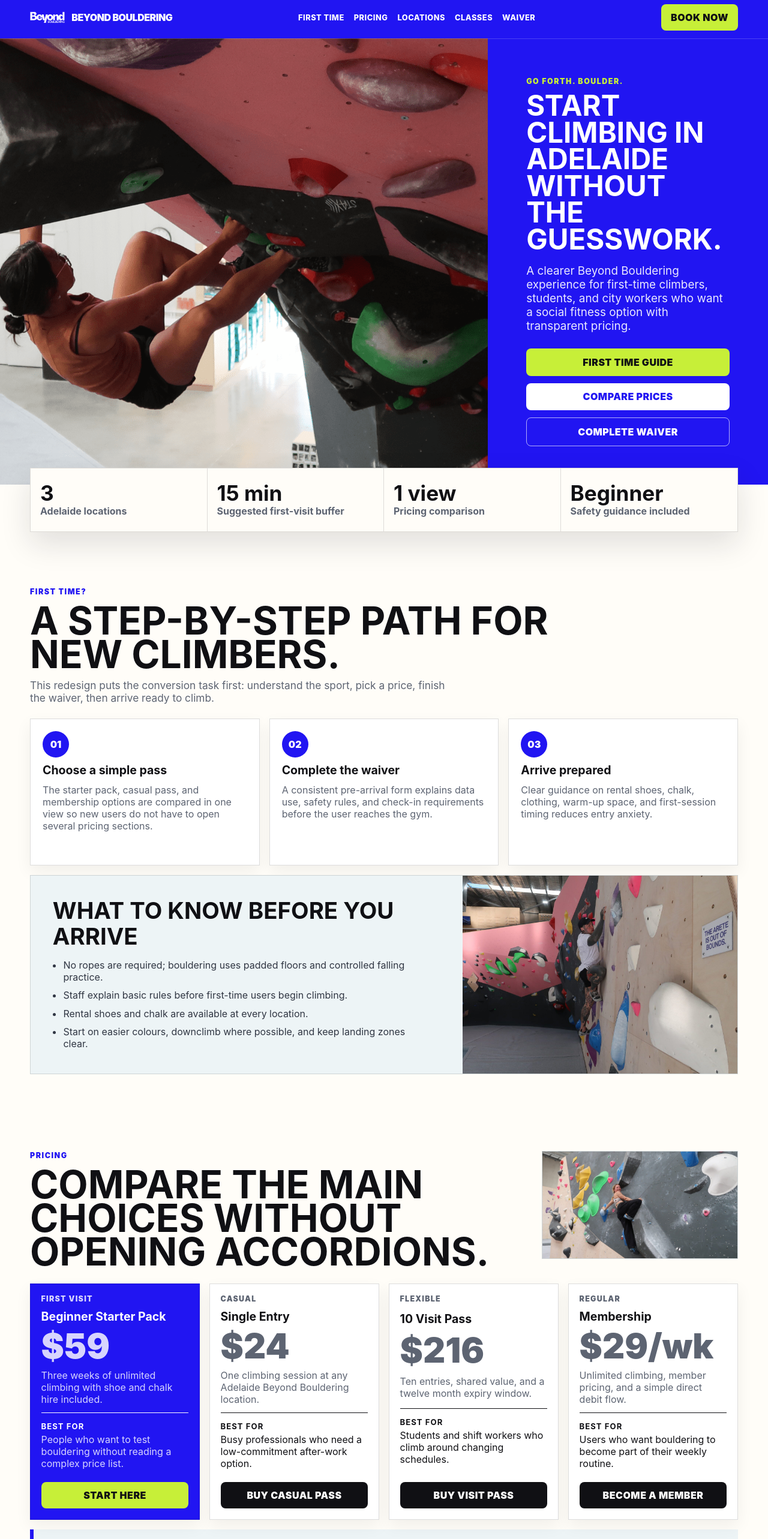
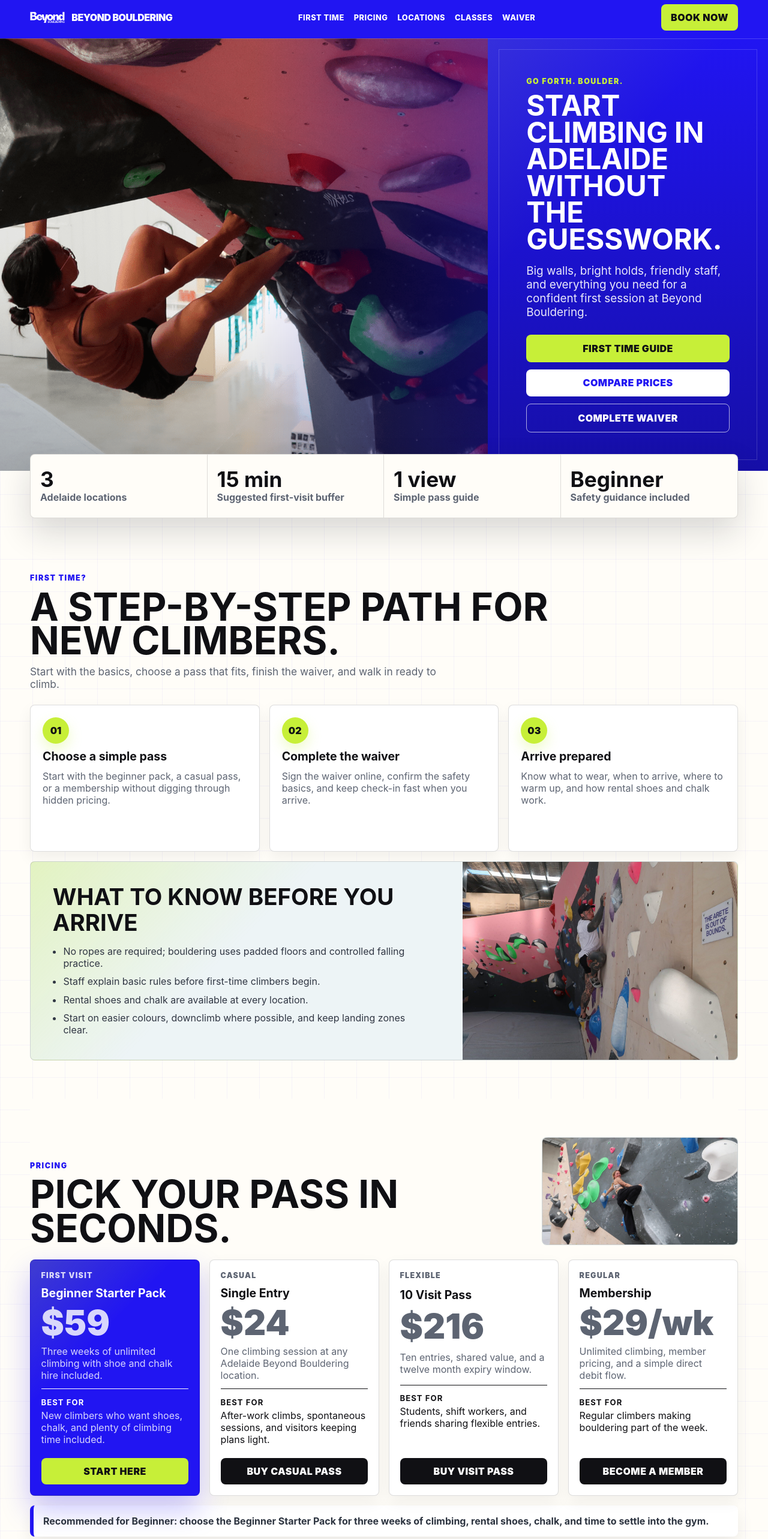
Before and after one commit to Ar1haraNaN7mI/buyerassignment, a React (Vite) app in the folder web/: page / in a window 1280 px wide. Shown: the part 40-2606 px from the top of the page at 60% size. Built offline with nearby package versions, Linux system fonts and the light colour scheme.

Commit message:
Polish website copy and visuals

```diff
--- a/web/src/App.tsx
+++ b/web/src/App.tsx
@@ -45,7 +45,7 @@
     name: "Beginner Starter Pack",
     price: "$59",
     detail: "Three weeks of unlimited climbing with shoe and chalk hire included.",
-    bestFor: "People who want to test bouldering without reading a complex price list.",
+    bestFor: "New climbers who want shoes, chalk, and plenty of climbing time included.",
     action: "Start here",
     featured: true,
   },
@@ -54,7 +54,7 @@
     name: "Single Entry",
     price: "$24",
     detail: "One climbing session at any Adelaide Beyond Bouldering location.",
-    bestFor: "Busy professionals who need a low-commitment after-work option.",
+    bestFor: "After-work climbs, spontaneous sessions, and visitors keeping plans light.",
     action: "Buy casual pass",
   },
   {
@@ -62,7 +62,7 @@
     name: "10 Visit Pass",
     price: "$216",
     detail: "Ten entries, shared value, and a twelve month expiry window.",
-    bestFor: "Students and shift workers who climb around changing schedules.",
+    bestFor: "Students, shift workers, and friends sharing flexible entries.",
     action: "Buy visit pass",
   },
   {
@@ -70,7 +70,7 @@
     name: "Membership",
     price: "$29/wk",
     detail: "Unlimited climbing, member pricing, and a simple direct debit flow.",
-    bestFor: "Users who want bouldering to become part of their weekly routine.",
+    bestFor: "Regular climbers making bouldering part of the week.",
     action: "Become a member",
   },
 ];
@@ -92,12 +92,12 @@
     fit: "Best for after-work sessions and first visits from the east side of the city.",
     travel: "Quick ride from Adelaide CBD, Norwood, and university precincts.",
     address: "15 minutes from Adelaide CBD by bike or car",
-    facilities: ["Beginner-friendly sets", "Rental shoes", "Coaching sessions", "Social evening flow"],
+    facilities: ["Beginner-friendly sets", "Rental shoes", "Coaching sessions", "Social evenings"],
   },
   keswick: {
     name: "Keswick",
     area: "Inner south-west",
-    fit: "Best for users near Goodwood, Mile End, Richmond, and Keswick offices.",
+    fit: "Best for climbers near Goodwood, Mile End, Richmond, and Keswick offices.",
     travel: "Easy stop before or after work for people commuting through the south-west.",
     address: "Close to Keswick Station and city fringe workplaces",
     facilities: ["Wide grade range", "Training zone", "Youth programs", "Accessible parking"],
@@ -108,7 +108,7 @@
     fit: "Best for higher-energy training, boards, events, and progression goals.",
     travel: "Strong option for Bowden, Hindmarsh, Thebarton, and western suburbs.",
     address: "Close to tram and inner-west arterial routes",
-    facilities: ["Board training", "Event nights", "Advanced problems", "Private coaching"],
+    facilities: ["Board training", "Event nights", "Advanced climbs", "Private coaching"],
   },
 };
 
@@ -116,23 +116,23 @@
   {
     step: "01",
     title: "Choose a simple pass",
-    copy: "The starter pack, casual pass, and membership options are compared in one view so new users do not have to open several pricing sections.",
+    copy: "Start with the beginner pack, a casual pass, or a membership without digging through hidden pricing.",
   },
   {
     step: "02",
     title: "Complete the waiver",
-    copy: "A consistent pre-arrival form explains data use, safety rules, and check-in requirements before the user reaches the gym.",
+    copy: "Sign the waiver online, confirm the safety basics, and keep check-in fast when you arrive.",
   },
   {
     step: "03",
     title: "Arrive prepared",
-    copy: "Clear guidance on rental shoes, chalk, clothing, warm-up space, and first-session timing reduces entry anxiety.",
+    copy: "Know what to wear, when to arrive, where to warm up, and how rental shoes and chalk work.",
   },
 ];
 
 const safetyItems = [
   "No ropes are required; bouldering uses padded floors and controlled falling practice.",
-  "Staff explain basic rules before first-time users begin climbing.",
+  "Staff explain basic rules before first-time climbers begin.",
   "Rental shoes and chalk are available at every location.",
   "Start on easier colours, downclimb where possible, and keep landing zones clear.",
 ];
@@ -144,7 +144,7 @@
     image: "board-wars.webp",
     width: 1080,
     height: 500,
-    copy: "Performance-focused sessions create a memorable peak moment for regular climbers.",
+    copy: "High-energy sessions for climbers who like friendly pressure and creative movement.",
   },
   {
     title: "8 Week Challenge",
@@ -152,11 +152,11 @@
     image: "eight-week-challenge.webp",
     width: 1800,
     height: 1200,
-    copy: "A structured pathway for confidence, strength, and community connection.",
+    copy: "Eight weeks of training, progress checks, and shared momentum across the gyms.",
   },
 ];
 
-const seoKeywords = [
+const startIdeas = [
   "bouldering for beginners in Adelaide",
   "indoor bouldering Adelaide CBD",
   "beginner climbing gym Kent Town",
@@ -238,7 +238,7 @@
         </a>
         <div className="top-line">
           <span>Adelaide indoor bouldering</span>
-          <span>Beginner guide, clear pricing, integrated waiver</span>
+          <span>Beginner guide, clear pricing, easy waiver</span>
         </div>
         <div className="nav-shell">
           <a className="brand" href="#home" aria-label="Beyond Bouldering home">
@@ -279,8 +279,8 @@
             <p className="eyebrow">Go forth. Boulder.</p>
             <h1 id="hero-title">Start climbing in Adelaide without the guesswork.</h1>
             <p>
-              A clearer Beyond Bouldering experience for first-time climbers, students, and
-              city workers who want a social fitness option with transparent pricing.
+              Big walls, bright holds, friendly staff, and everything you need for a confident
+              first session at Beyond Bouldering.
             </p>
             <div className="hero-actions" aria-label="Primary actions">
               <a className="button button-primary" href="#first-time">
@@ -307,7 +307,7 @@
           </div>
           <div>
             <strong>1 view</strong>
-            <span>Pricing comparison</span>
+            <span>Simple pass guide</span>
           </div>
           <div>
             <strong>Beginner</strong>
@@ -320,14 +320,14 @@
             <p className="eyebrow">First time?</p>
             <h2 id="first-time-title">A step-by-step path for new climbers.</h2>
             <p>
-              This redesign puts the conversion task first: understand the sport, pick a
-              price, finish the waiver, then arrive ready to climb.
+              Start with the basics, choose a pass that fits, finish the waiver, and walk in
+              ready to climb.
             </p>
           </div>
 
-          <div className="journey-grid">
+          <div className="step-grid">
             {firstTimeSteps.map((item) => (
-              <article className="journey-card" key={item.step}>
+              <article className="step-card" key={item.step}>
                 <span>{item.step}</span>
                 <h3>{item.title}</h3>
                 <p>{item.copy}</p>
@@ -357,7 +357,7 @@
           <div className="section-heading compact with-media">
             <div className="heading-copy">
               <p className="eyebrow">Pricing</p>
-              <h2 id="pricing-title">Compare the main choices without opening accordions.</h2>
+              <h2 id="pricing-title">Pick your pass in seconds.</h2>
             </div>
             <OptimizedImage
               className="heading-image"
@@ -383,25 +383,20 @@
             ))}
           </div>
           <p className="decision-note">
-            Recommended for Haoyuan Ma: start with the Beginner Starter Pack, because it removes
-            equipment uncertainty and gives enough time to decide whether membership is logical.
+            Recommended for Beginner: choose the Beginner Starter Pack for three weeks of climbing,
+            rental shoes, chalk, and time to settle into the gym.
           </p>
         </section>
 
-        <section className="split-section" aria-label="Brand value proposition">
+        <section className="split-section" aria-label="Beyond Bouldering first visit highlights">
           <div className="split-copy">
-            <p className="eyebrow">Online value proposition</p>
-            <h2>Clarity, efficiency, and transparency before the physical visit.</h2>
-            <p>
-              The original experience relies heavily on visual impact. This version keeps the
-              bold brand feeling but turns the homepage into a practical guide for a
-              task-oriented digital native.
-            </p>
+            <p className="eyebrow">First-visit flow</p>
+            <h2>Bold walls, clear choices, and a smoother first climb.</h2>
             <div className="value-list">
-              <span>Clear CTA hierarchy</span>
-              <span>Local SEO wording</span>
-              <span>Integrated waiver flow</span>
-              <span>Location comparison</span>
+              <span>Bold gym imagery</span>
+              <span>Fast booking actions</span>
+              <span>Easy waiver access</span>
+              <span>Clear location cards</span>
             </div>
           </div>
           <OptimizedImage
@@ -484,11 +479,7 @@
         <section className="section classes-section" id="classes" aria-labelledby="classes-title">
           <div className="section-heading">
             <p className="eyebrow">Classes and community</p>
-            <h2 id="classes-title">Build a better ending to the customer journey.</h2>
-            <p>
-              Programs and events give users a reason to return after the first visit,
-              supporting the Peak-End Rule with memorable coached and social moments.
-            </p>
+            <h2 id="classes-title">Climb more often with coaching and events.</h2>
           </div>
           <div className="program-grid">
             <article>
@@ -531,29 +522,27 @@
           </div>
         </section>
 
-        <section className="section seo-section" aria-labelledby="seo-title">
+        <section className="section start-section" aria-labelledby="start-title">
           <div className="section-heading compact with-media">
             <div className="heading-copy">
-              <p className="eyebrow">Search discovery</p>
-              <h2 id="seo-title">Local search terms are built into the page.</h2>
+              <p className="eyebrow">Find your start</p>
+              <h2 id="start-title">Popular ways to begin are easy to spot.</h2>
             </div>
             <OptimizedImage
               className="heading-image"
               name="coaching.webp"
-              alt="Indoor bouldering coaching session supporting Adelaide search discovery"
+              alt="Indoor bouldering coaching session"
               width={1920}
               height={1078}
             />
           </div>
           <div className="keyword-grid">
-            {seoKeywords.map((keyword) => (
+            {startIdeas.map((keyword) => (
               <span key={keyword}>{keyword}</span>
             ))}
           </div>
           <p>
-            The content uses location-based long-tail phrases naturally, improving relevance for
-            people searching for beginner bouldering, indoor climbing, and social fitness in
-            Adelaide.
+            Choose by suburb, class type, skill level, or the kind of session you want today.
           </p>
         </section>
 
@@ -562,18 +551,18 @@
             <p className="eyebrow">Waiver and check-in</p>
             <h2 id="waiver-title">Finish the admin before you reach the front desk.</h2>
             <p>
-              A single branded flow lowers trust concerns, avoids repeated data checks, and
-              makes the final step of the funnel feel consistent with the rest of the website.
+              Complete your details before you visit, confirm the safety basics, and spend more
+              of your first session on the wall.
             </p>
           </div>
-          <form className="waiver-form" aria-label="Concept waiver form">
+          <form className="waiver-form" aria-label="Waiver form">
             <label htmlFor="waiver-name">
               Name
               <input
                 id="waiver-name"
                 name="name"
                 type="text"
-                placeholder="Haoyuan Ma"
+                placeholder="Your name"
                 autoComplete="name"
               />
             </label>
@@ -597,14 +586,14 @@
       <footer className="site-footer">
         <div>
           <strong>Beyond Bouldering Adelaide</strong>
-          <p>Website reconstruction concept for improved first-time conversion.</p>
+          <p>Three Adelaide gyms, beginner-friendly sessions, classes, and social events.</p>
         </div>
         <nav aria-label="Footer navigation">
           <a href="#first-time">First Time</a>
           <a href="#pricing">Pricing</a>
           <a href="#locations">Locations</a>
           <a href="https://beyondbouldering.com.au/" target="_blank" rel="noopener noreferrer">
-            Original site
+            Beyond Bouldering
           </a>
         </nav>
       </footer>
--- a/web/src/index.css
+++ b/web/src/index.css
@@ -7,7 +7,7 @@
   --lime: #c7ef38;
   --rose: #f3b9ac;
   --line: rgba(16, 16, 20, 0.14);
-  --shadow: 0 20px 50px rgba(20, 24, 40, 0.13);
+  --shadow: 0 24px 54px rgba(20, 24, 40, 0.16);
   font-family:
     Inter, ui-sans-serif, system-ui, -apple-system, BlinkMacSystemFont, "Segoe UI", sans-serif;
   color: var(--ink);
@@ -28,6 +28,11 @@
 
 body {
   margin: 0;
+  background:
+    linear-gradient(90deg, rgba(33, 21, 242, 0.04) 1px, transparent 1px),
+    linear-gradient(180deg, rgba(33, 21, 242, 0.04) 1px, transparent 1px),
+    var(--paper);
+  background-size: 54px 54px;
 }
 
 button,
@@ -219,22 +224,52 @@
 }
 
 .hero-media {
+  position: relative;
   min-height: 620px;
   background: #050508;
   overflow: hidden;
+}
+
+.hero-media::after {
+  content: "";
+  position: absolute;
+  inset: 0;
+  background:
+    linear-gradient(90deg, rgba(5, 5, 8, 0) 52%, rgba(33, 21, 242, 0.36)),
+    linear-gradient(180deg, rgba(5, 5, 8, 0) 58%, rgba(5, 5, 8, 0.24));
+  pointer-events: none;
 }
 
 .hero-media img {
   width: 100%;
   height: 100%;
   object-fit: cover;
+  filter: saturate(1.12) contrast(1.04);
+  transform: scale(1.01);
 }
 
 .hero-copy {
+  position: relative;
+  overflow: hidden;
   display: flex;
   flex-direction: column;
   justify-content: center;
   padding: clamp(2rem, 5vw, 5rem);
+  background:
+    linear-gradient(135deg, rgba(199, 239, 56, 0.12), transparent 34%),
+    linear-gradient(180deg, #2115f2, #160fa8);
+}
+
+.hero-copy::before {
+  content: "";
+  position: absolute;
+  inset: 1.1rem;
+  border: 1px solid rgba(255, 255, 255, 0.16);
+  pointer-events: none;
+}
+
+.hero-copy > * {
+  position: relative;
 }
 
 .eyebrow {
@@ -313,7 +348,9 @@
   grid-template-columns: repeat(4, 1fr);
   background: var(--paper);
   border: 1px solid var(--line);
+  border-radius: 8px;
   box-shadow: var(--shadow);
+  overflow: hidden;
 }
 
 .proof-strip div {
@@ -371,6 +408,7 @@
   min-height: 180px;
   object-fit: cover;
   border: 1px solid var(--line);
+  border-radius: 8px;
   background: var(--mist);
   transition:
     transform 220ms ease,
@@ -397,7 +435,7 @@
   font-size: 1.08rem;
 }
 
-.journey-grid,
+.step-grid,
 .price-grid,
 .program-grid,
 .event-grid {
@@ -405,16 +443,17 @@
   gap: 1rem;
 }
 
-.journey-grid {
+.step-grid {
   grid-template-columns: repeat(3, 1fr);
 }
 
-.journey-card,
+.step-card,
 .price-card,
 .program-grid article,
 .event-card,
 .location-card {
   border: 1px solid var(--line);
+  border-radius: 8px;
   background: white;
   box-shadow: 0 10px 26px rgba(16, 16, 20, 0.06);
   transition:
@@ -423,7 +462,7 @@
     border-color 200ms ease;
 }
 
-.journey-card:hover,
+.step-card:hover,
 .price-card:hover,
 .program-grid article:hover,
 .event-card:hover,
@@ -433,7 +472,7 @@
   box-shadow: 0 18px 38px rgba(16, 16, 20, 0.12);
 }
 
-.journey-card {
+.step-card {
   min-height: 245px;
   padding: 1.25rem;
   display: grid;
@@ -441,15 +480,16 @@
   gap: 0.7rem;
 }
 
-.journey-card span {
+.step-card span {
   width: 44px;
   height: 44px;
   display: inline-grid;
   place-items: center;
-  background: var(--cobalt);
-  color: white;
+  background: var(--lime);
+  color: var(--ink);
   border-radius: 50%;
   font-weight: 950;
+  box-shadow: 0 10px 22px rgba(199, 239, 56, 0.28);
 }
 
 h3 {
@@ -459,13 +499,13 @@
   letter-spacing: 0;
 }
 
-.journey-card p,
+.step-card p,
 .price-card p,
 .split-copy p,
 .location-card p,
 .program-grid p,
 .event-card span,
-.seo-section p,
+.start-section p,
 .waiver-section p,
 .site-footer p {
   margin: 0;
@@ -477,8 +517,12 @@
   display: grid;
   grid-template-columns: minmax(0, 0.8fr) minmax(320px, 0.52fr);
   gap: 1rem;
-  background: var(--mist);
+  background:
+    linear-gradient(135deg, rgba(199, 239, 56, 0.28), transparent 32%),
+    var(--mist);
   border: 1px solid var(--line);
+  border-radius: 8px;
+  overflow: hidden;
 }
 
 .prep-panel > div {
@@ -522,8 +566,11 @@
 }
 
 .price-card.featured {
-  background: var(--cobalt);
+  background:
+    linear-gradient(135deg, rgba(199, 239, 56, 0.18), transparent 36%),
+    var(--cobalt);
   color: white;
+  box-shadow: 0 22px 48px rgba(33, 21, 242, 0.26);
 }
 
 .price-card.featured p,
@@ -575,8 +622,10 @@
 .decision-note {
   margin: 1rem 0 0;
   padding: 1rem;
-  background: var(--mist);
+  background: white;
   border-left: 6px solid var(--cobalt);
+  border-radius: 8px;
+  box-shadow: 0 12px 28px rgba(16, 16, 20, 0.08);
   color: #2d3440;
   font-weight: 700;
 }
@@ -586,7 +635,12 @@
   grid-template-columns: minmax(0, 0.74fr) minmax(330px, 0.54fr);
   min-height: 620px;
   margin-top: 1rem;
-  background: var(--rose);
+  background:
+    linear-gradient(135deg, rgba(255, 255, 255, 0.54), transparent 32%),
+    var(--rose);
+  border-radius: 8px;
+  overflow: hidden;
+  box-shadow: var(--shadow);
 }
 
 .split-copy {
@@ -620,6 +674,7 @@
 .keyword-grid span,
 .facility-list li {
   border: 1px solid var(--line);
+  border-radius: 999px;
   background: rgba(255, 255, 255, 0.72);
   padding: 0.58rem 0.75rem;
   font-weight: 850;
@@ -642,6 +697,7 @@
   gap: 0.25rem;
   text-align: left;
   border: 1px solid var(--line);
+  border-radius: 8px;
   background: white;
   padding: 1rem;
   cursor: pointer;
@@ -824,16 +880,16 @@
   font-size: 0.78rem;
 }
 
-.seo-section {
+.start-section {
   background: var(--mist);
   width: 100%;
   max-width: none;
   padding-inline: max(16px, calc((100vw - 1180px) / 2));
 }
 
-.seo-section .section-heading,
-.seo-section .keyword-grid,
-.seo-section > p {
+.start-section .section-heading,
+.start-section .keyword-grid,
+.start-section > p {
   width: min(1180px, 100%);
   margin-inline: auto;
 }
@@ -842,7 +898,7 @@
   margin-top: 1rem;
 }
 
-.seo-section > p {
+.start-section > p {
   margin-top: 1rem;
   max-width: 820px;
 }
@@ -857,6 +913,8 @@
   background: var(--cobalt);
   color: white;
   padding: clamp(1.2rem, 4vw, 3rem);
+  border-radius: 8px;
+  box-shadow: var(--shadow);
 }
 
 .waiver-section h2 {
@@ -875,6 +933,8 @@
   background: white;
   color: var(--ink);
   padding: 1rem;
+  border-radius: 8px;
+  box-shadow: 0 18px 40px rgba(16, 16, 20, 0.18);
 }
 
 .waiver-form label {
@@ -1016,7 +1076,7 @@
 
   .hero-actions,
   .proof-strip,
-  .journey-grid,
+  .step-grid,
   .prep-panel,
   .location-layout,
   .program-grid,
@@ -1125,7 +1185,7 @@
   .price-card a:hover,
   .waiver-form button:hover,
   .heading-image:hover,
-  .journey-card:hover,
+  .step-card:hover,
   .price-card:hover,
   .program-grid article:hover,
   .event-card:hover,
```
Also changed, not shown: web/index.html (+4 -4 lines).
